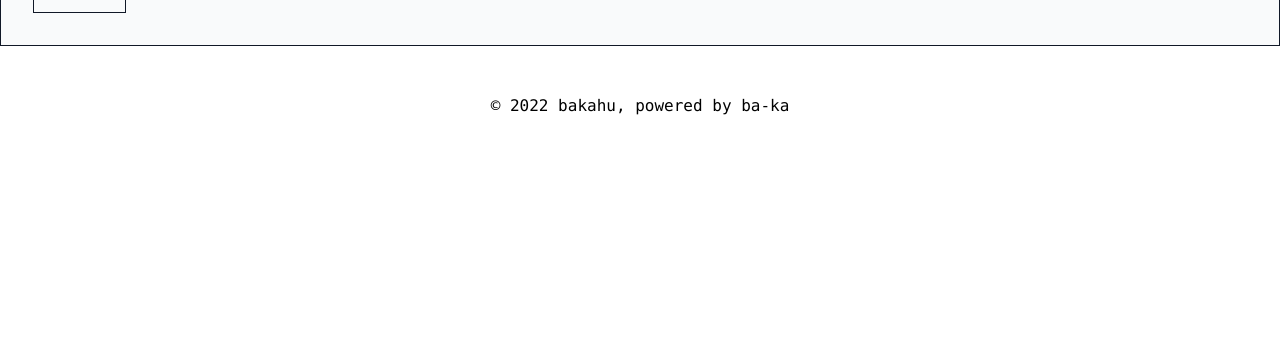
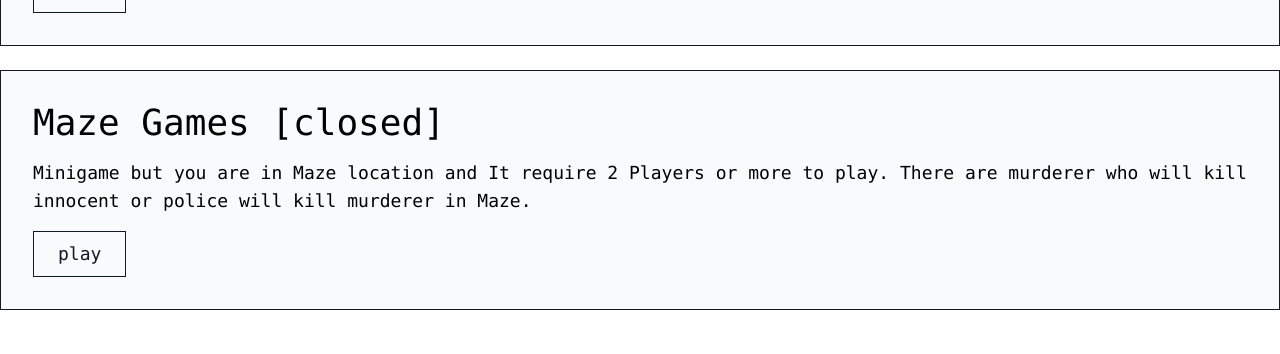
Before and after one commit to ba-ka/b, a Next.js app: page /games in a window 1280 px wide. Shown: the part 598-952 px from the top of the page. Before the commit the page ends 800 px from the top, so only its background shows below. Built offline with nearby package versions, Linux system fonts and the light colour scheme.

Commit message:
add maze games

```diff
--- a/pages/games.tsx
+++ b/pages/games.tsx
@@ -3,7 +3,8 @@ import Layout from '../components/layout'
 
 const Games: NextPage = () => {
   const gamesList = [
-    { title: "GHOST ID Project", url: "https://www.roblox.com/games/5253868577/gip", description: "Game about fighting the ghost using weapon. This game is inspired by zombie game in Roblox." }
+    { title: "GHOST ID Project", url: "https://www.roblox.com/games/5253868577/gip", description: "Game about fighting the ghost using weapon. This game is inspired by zombie game in Roblox." },
+    { title: "Maze Games [closed]", url: "https://www.roblox.com/games/5111122533/mg", description: "Minigame but you are in Maze location and It require 2 Players or more to play. There are murderer who will kill innocent or police will kill murderer in Maze." }
   ]
   return (
     <Layout title="games">
```
